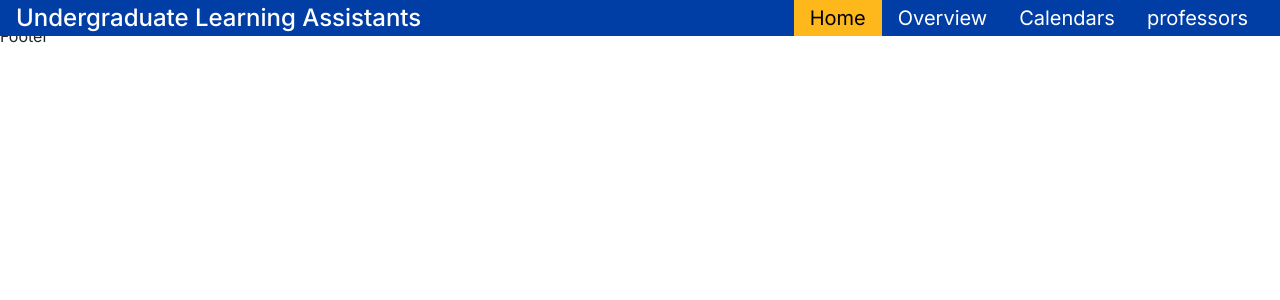
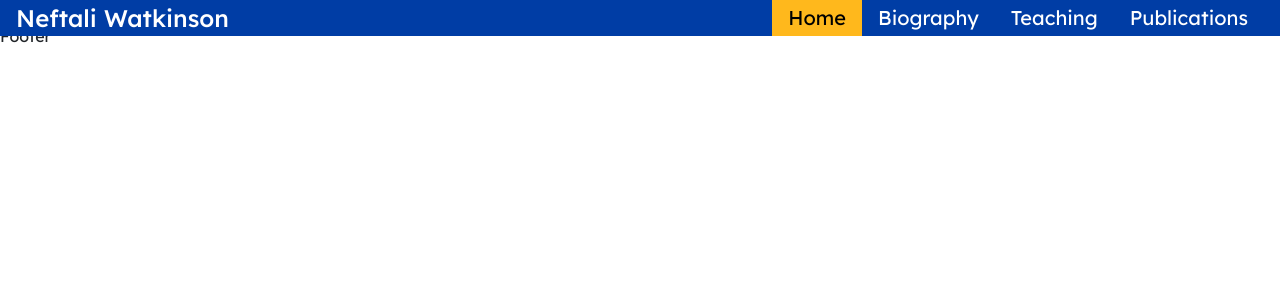
Before and after one commit to acm-ucr/professor-website, a Next.js app: page / in a window 1280 px wide. Shown: the top 300 px of the page. Built offline with nearby package versions, Linux system fonts and the light colour scheme.

Commit message:
add nav and lexend font

```diff
--- a/src/app/layout.js
+++ b/src/app/layout.js
@@ -2,10 +2,10 @@
 import Navigation from "@/components/Navigation";
 import "./globals.css";
 import "bootstrap/dist/css/bootstrap.min.css";
-import { Inter } from "next/font/google";
+import { Lexend } from "next/font/google";
 import Footer from "@/components/Footer";
 
-const inter = Inter({ subsets: ["latin"] });
+const lexend = Lexend({ subsets: ["latin"] });
 
 export const metadata = {
   title: "Create Next App",
@@ -15,7 +15,7 @@ export const metadata = {
 export default function RootLayout({ children }) {
   return (
     <html lang="en">
-      <body className={inter.className}>
+      <body className={lexend.className}>
         <Navigation />
         {children}
         <Footer />
--- a/src/components/Navigation.jsx
+++ b/src/components/Navigation.jsx
@@ -5,6 +5,25 @@ import Nav from "react-bootstrap/Nav";
 import Navbar from "react-bootstrap/Navbar";
 import Link from "next/link";
 import { usePathname } from "next/navigation";
+
+const links = [
+  {
+    link: "/",
+    name: "Home",
+  },
+  {
+    link: "/biography",
+    name: "Biography",
+  },
+  {
+    link: "/teaching",
+    name: "Teaching",
+  },
+  {
+    link: "/publications",
+    name: "Publications",
+  },
+];
 
 const Navigation = () => {
   return (
@@ -20,60 +39,27 @@ const Navigation = () => {
           className="p-0 text-white no-underline font-medium text-2xl"
           href="/"
         >
-          Undergraduate Learning Assistants
+          Neftali Watkinson
         </Link>
       </Navbar.Brand>
       <Navbar.Toggle aria-controls="navbar-nav" />
       <Navbar.Collapse id="navbar-nav" className="!m-0 !p-0">
         <Nav className=" no-underline ml-auto text-2xl mb-0">
+          {links.map((link, index) => (
             <Nav.Link
+              key={index}
               as={Link}
               eventkey="6"
-            href="/"
+              href={link.link}
               className={`${
-              usePathname() === "/"
+                usePathname() === link.link
                   ? "!bg-professor-yellow text-black"
                   : "text-white"
               } mb-0 py-1 px-3 no-underline ml-auto !text-xl whitespace-nowrap w-full text-center hover:cursor-pointer`}
             >
-            Home
+              {link.name}
             </Nav.Link>
-          <Nav.Link
-            as={Link}
-            eventkey="6"
-            href="/overview"
-            className={`${
-              usePathname() === "/overview"
-                ? "!bg-professor-yellow text-black"
-                : "text-white"
-            } mb-0 py-1 px-3 no-underline ml-auto !text-xl whitespace-nowrap w-full text-center hover:cursor-pointer`}
-          >
-            Overview
-          </Nav.Link>
-          <Nav.Link
-            as={Link}
-            eventkey="6"
-            href="/calendars"
-            className={`${
-              usePathname() === "/calendars"
-                ? "!bg-professor-yellow text-black"
-                : "text-white"
-            } mb-0 py-1 px-3 no-underline ml-auto !text-xl whitespace-nowrap w-full text-center hover:cursor-pointer`}
-          >
-            Calendars
-          </Nav.Link>
-          <Nav.Link
-            as={Link}
-            eventkey="6"
-            href="/professors"
-            className={`${
-              usePathname() === "/professors"
-                ? "!bg-professor-yellow text-black"
-                : "text-white"
-            } mb-0 py-1 px-3 no-underline ml-auto !text-xl whitespace-nowrap w-full text-center hover:cursor-pointer`}
-          >
-            professors
-          </Nav.Link>
+          ))}
         </Nav>
       </Navbar.Collapse>
     </Navbar>
```
Lines whose indentation alone changed are shown as unchanged.
